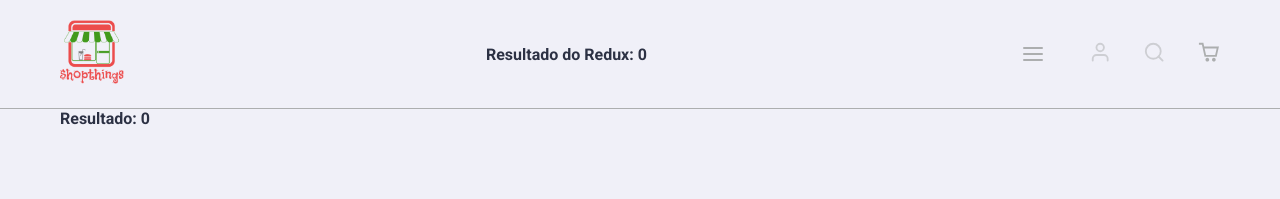
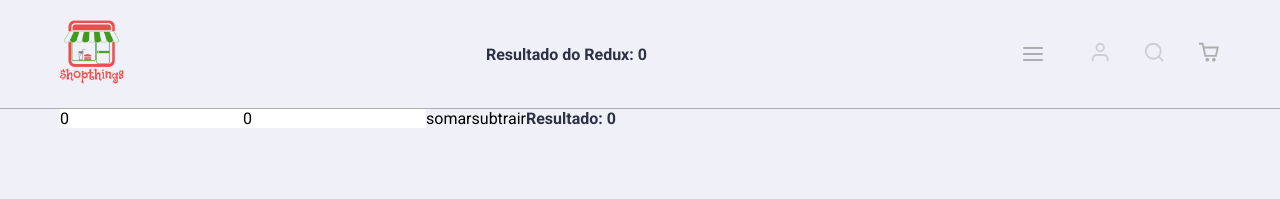
Before and after one commit to caiohenrique-developer/shopthings, a Next.js app: page / in a window 1280 px wide. Shown: the top 199 px of the page. Built offline with nearby package versions, Linux system fonts and the light colour scheme; no server answers.

Commit message:
✨ [feat]: Create a new Redux state value with useDispatch hook

```diff
--- a/src/pages/index.tsx
+++ b/src/pages/index.tsx
@@ -14,6 +14,7 @@ import { Container } from '@styles/home';
 import { responsiveBreakpoint } from '@utils/responsiveBreakpoint';
 
 import bannerTop from '../../public/assets/home-banner-top.png';
+import { sum, subtract } from '../store/actions/Calculator';
 import { resultCalc } from '../store/selectors/Calculator';
 
 type FetchProductProps = {
@@ -29,11 +30,15 @@ type FetchProductProps = {
 };
 
 export default function Home() {
-  const { desktop } = responsiveBreakpoint;
-
   const result = useSelector(resultCalc);
 
+  const dispatch = useDispatch();
+
   const [productApi, setProductApi] = useState<FetchProductProps[]>([]);
+  const [a, setA] = useState(0);
+  const [b, setB] = useState(0);
+
+  const { desktop } = responsiveBreakpoint;
 
   useEffect(() => {
     const fetchProducts = async (): Promise<void> => {
@@ -69,6 +74,36 @@ export default function Home() {
           </header>
         </MediaQuery>
 
+        <input
+          type='number'
+          placeholder='a'
+          value={a}
+          onChange={(e) => setA(Number(e.target.value))}
+        />
+        <input
+          type='number'
+          placeholder='b'
+          value={b}
+          onChange={(e) => setB(Number(e.target.value))}
+        />
+        <button
+          type='button'
+          onClick={() => {
+            dispatch(sum(a, b));
+          }}
+        >
+          somar
+        </button>
+
+        <button
+          type='button'
+          onClick={() => {
+            dispatch(subtract(a, b));
+          }}
+        >
+          subtrair
+        </button>
+
         <strong>Resultado: {result}</strong>
 
         <section>
```
